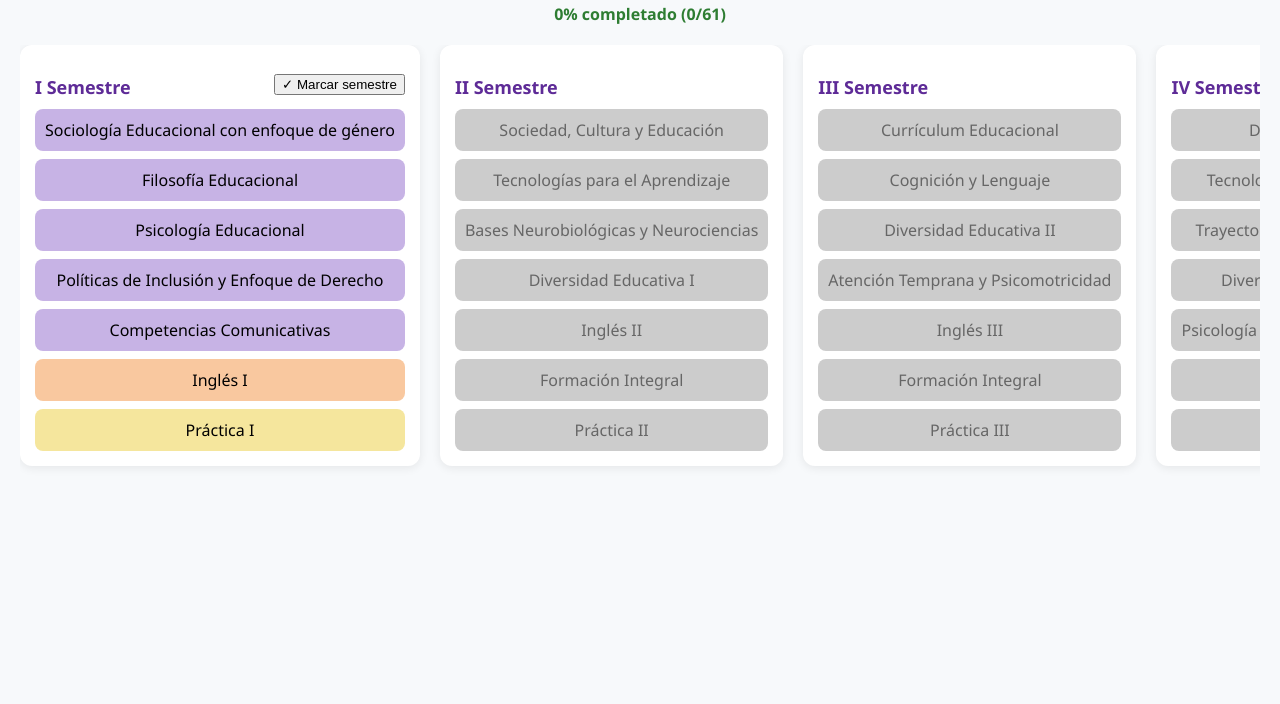
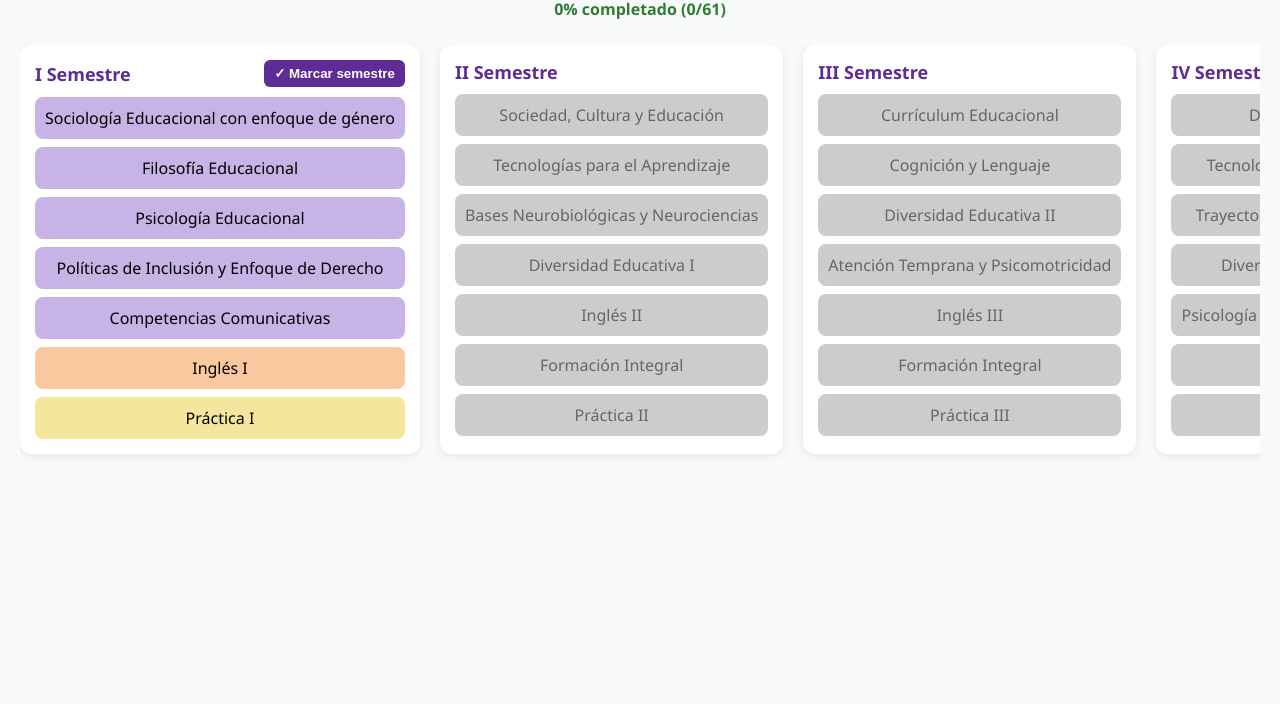
Before and after one commit to losonkojr/malla-u, a plain HTML site: page index.html in a window 1280 px wide. Shown: the part 96-800 px from the top of the page. Drawn offline with Linux system fonts and the light colour scheme.

Commit message:
Update index.html

```diff
--- a/index.html
+++ b/index.html
@@ -2,12 +2,100 @@
 <html lang="es">
 <head>
   <meta charset="UTF-8">
-  <title>Malla Educación Especial</title>
+  <meta name="viewport" content="width=device-width, initial-scale=1.0">
+  <title>Malla Interactiva - Educación Especial</title>
   <link rel="stylesheet" href="styles.css">
+  <style>
+    body {
+      font-family: 'Segoe UI', sans-serif;
+      background: #f7f9fb;
+      margin: 0;
+      padding: 20px;
+      color: #333;
+    }
+
+    h1 {
+      text-align: center;
+      color: #5e2b97;
+      margin-bottom: 10px;
+    }
+
+    #progreso {
+      text-align: center;
+      font-weight: bold;
+      color: #2e7d32;
+      margin-bottom: 25px;
+    }
+
+    .malla-horizontal {
+      display: flex;
+      overflow-x: auto;
+      gap: 20px;
+      padding-bottom: 20px;
+    }
+
+    .semestre {
+      background: white;
+      border-radius: 12px;
+      box-shadow: 0 2px 10px rgba(0,0,0,0.08);
+      min-width: 280px;
+      flex-shrink: 0;
+      padding: 15px;
+    }
+
+    .semestre h2 {
+      color: #5e2b97;
+      font-size: 18px;
+      text-align: left;
+      margin: 0;
+    }
+
+    .grid {
+      display: flex;
+      flex-direction: column;
+      gap: 8px;
+      margin-top: 10px;
+    }
+
+    .asignatura {
+      padding: 10px;
+      border-radius: 8px;
+      cursor: pointer;
+      font-weight: 500;
+      text-align: center;
+      transition: transform 0.2s ease-in-out;
+    }
+
+    .asignatura:hover {
+      transform: scale(1.05);
+      opacity: 0.95;
+    }
+
+    button {
+      background-color: #5e2b97;
+      color: white;
+      border: none;
+      padding: 6px 10px;
+      border-radius: 6px;
+      cursor: pointer;
+      font-weight: bold;
+    }
+
+    button:hover {
+      background-color: #45207a;
+    }
+
+    @media (max-width: 768px) {
+      .malla-horizontal {
+        flex-direction: column;
+        overflow-x: hidden;
+      }
+    }
+  </style>
 </head>
 <body>
-  <h1>Malla Interactiva - Educación Especial</h1>
-  <div id="progreso" class="progreso-barra">0% completado</div>
+  <h1>Malla Interactiva - Pedagogía en Educación Especial</h1>
+  <div id="progreso">0% completado</div>
   <div id="malla" class="malla-horizontal"></div>
   <script src="script.js"></script>
 </body>
```
